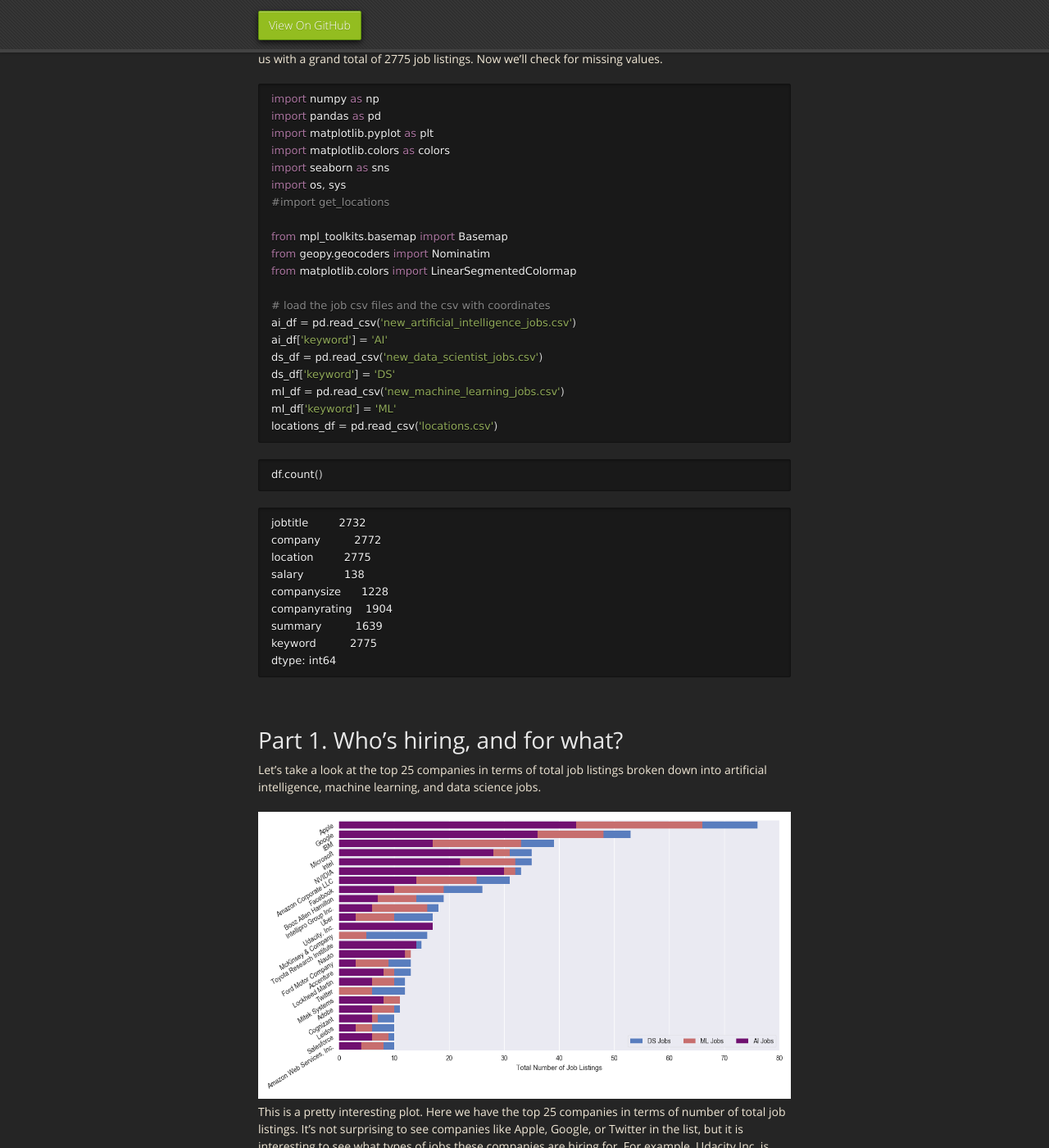
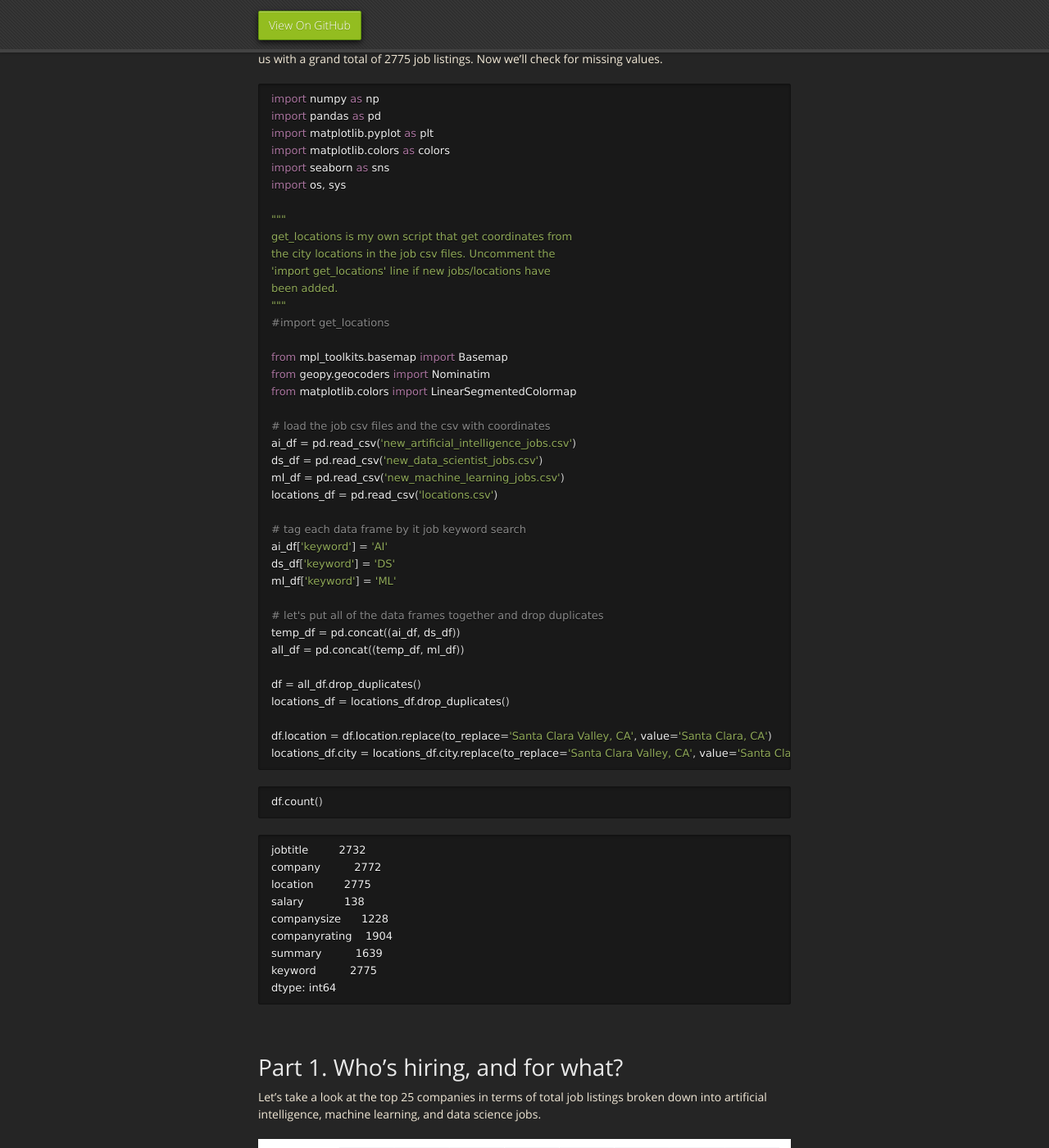
Before and after one commit to mrbrins82/mrbrins82.github.io, a Jekyll site: the page built from kaggle_indeed.md, in a window 1280 px wide and 1400 px high, scrolled down 3836 px. Shown: the whole window at 82% size. Built offline with Jekyll 4.4.1, drawn with Linux system fonts in a browser that asks for light colours; nearby versions of some CDN libraries; our own code applies the rules of GitHub Pages for plain Markdown files.

Commit message:
update indeed page

````diff
--- a/kaggle_indeed.md
+++ b/kaggle_indeed.md
@@ -167,6 +167,13 @@ import matplotlib.pyplot as plt
 import matplotlib.colors as colors
 import seaborn as sns
 import os, sys
+
+"""
+get_locations is my own script that get coordinates from
+the city locations in the job csv files. Uncomment the
+'import get_locations' line if new jobs/locations have
+been added.
+"""
 #import get_locations
 
 from mpl_toolkits.basemap import Basemap
@@ -175,12 +182,24 @@ from matplotlib.colors import LinearSegmentedColormap
 
 # load the job csv files and the csv with coordinates
 ai_df = pd.read_csv('new_artificial_intelligence_jobs.csv')
+ds_df = pd.read_csv('new_data_scientist_jobs.csv')
+ml_df = pd.read_csv('new_machine_learning_jobs.csv')
+locations_df = pd.read_csv('locations.csv')
+
+# tag each data frame by it job keyword search
 ai_df['keyword'] = 'AI'
-ds_df = pd.read_csv('new_data_scientist_jobs.csv')
 ds_df['keyword'] = 'DS'
-ml_df = pd.read_csv('new_machine_learning_jobs.csv')
 ml_df['keyword'] = 'ML'
-locations_df = pd.read_csv('locations.csv')
+
+# let's put all of the data frames together and drop duplicates
+temp_df = pd.concat((ai_df, ds_df))
+all_df = pd.concat((temp_df, ml_df))
+
+df = all_df.drop_duplicates()
+locations_df = locations_df.drop_duplicates()
+
+df.location = df.location.replace(to_replace='Santa Clara Valley, CA', value='Santa Clara, CA')
+locations_df.city = locations_df.city.replace(to_replace='Santa Clara Valley, CA', value='Santa Clara, CA')
 ```
 ```python
 df.count()
````
